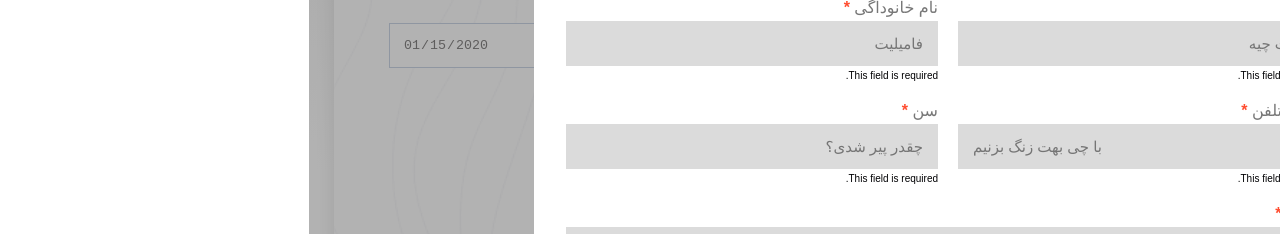
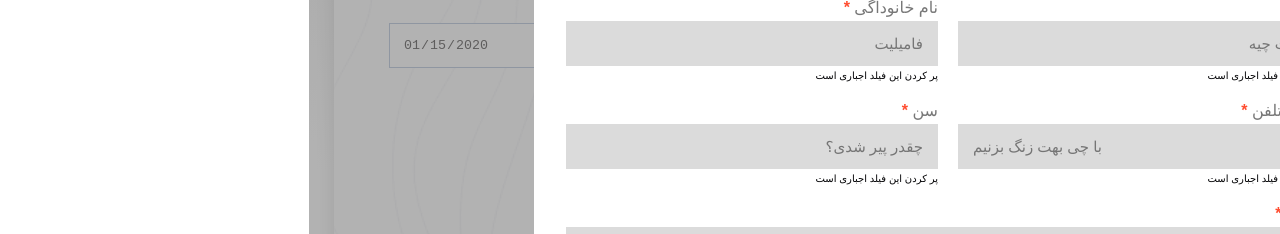
Before and after one commit to llazdll/ketabyar, a React (Vite) app: page / in a window 1280 px wide. Both pictures are taken after typing "2020-01-15", "2020-01-15" into the empty fields and a click on the button "Search". Shown: the part 888-1122 px from the top of the page. Built offline with nearby package versions, Linux system fonts and the light colour scheme.

Commit message:
Update BookBook.jsx

```diff
--- a/src/Component/BookBook.jsx
+++ b/src/Component/BookBook.jsx
@@ -298,7 +298,7 @@ function BookBook() {
                   type="text"
                   placeholder="اسمت چیه"
                 ></input>
-                <p className="error-modal">This field is required.</p>
+                <p className="error-modal">پر کردن این فیلد اجباری است</p>
               </span>
 
               <span>
@@ -311,7 +311,7 @@ function BookBook() {
                   type="text"
                   placeholder="فامیلیت"
                 ></input>
-                <p className="error-modal ">This field is required.</p>
+                <p className="error-modal ">پر کردن این فیلد اجباری است</p>
               </span>
 
               <span>
@@ -324,7 +324,7 @@ function BookBook() {
                   type="tel"
                   placeholder="با چی بهت زنگ بزنیم"
                 ></input>
-                <p className="error-modal">This field is required.</p>
+                <p className="error-modal">پر کردن این فیلد اجباری است</p>
               </span>
 
               <span>
@@ -337,7 +337,7 @@ function BookBook() {
                   type="number"
                   placeholder="چقدر پیر شدی؟"
                 ></input>
-                <p className="error-modal ">This field is required.</p>
+                <p className="error-modal ">پر کردن این فیلد اجباری است</p>
               </span>
             </div>
 
@@ -352,7 +352,7 @@ function BookBook() {
                   type="email"
                   placeholder="  ...  اونی که توش @ داره"
                 ></input>
-                <p className="error-modal">This field is required.</p>
+                <p className="error-modal">پر کردن این فیلد اجباری است</p>
               </span>
 
               <span>
@@ -365,7 +365,7 @@ function BookBook() {
                   type="text"
                   placeholder="کجا بفرستیم کتاب رو "
                 ></input>
-                <p className="error-modal ">This field is required.</p>
+                <p className="error-modal ">پر کردن این فیلد اجباری است</p>
               </span>
             </div>
 
@@ -380,7 +380,7 @@ function BookBook() {
                   type="text"
                   placeholder="محل سکونتت"
                 ></input>
-                <p className="error-modal">This field is required.</p>
+                <p className="error-modal">پر کردن این فیلد اجباری است</p>
               </span>
 
               <span>
@@ -393,7 +393,7 @@ function BookBook() {
                   type="text"
                   placeholder="کد پستی"
                 ></input>
-                <p className="error-modal ">This field is required.</p>
+                <p className="error-modal ">پر کردن این فیلد اجباری است</p>
               </span>
             </div>
 
@@ -403,7 +403,7 @@ function BookBook() {
             </span>
 
             <div className="reserve-button">
-              <button onClick={confirmBooking}>Reserve Now</button>
+              <button onClick={confirmBooking}>ثبت نهایی</button>
             </div>
           </form>
         </div>
```
